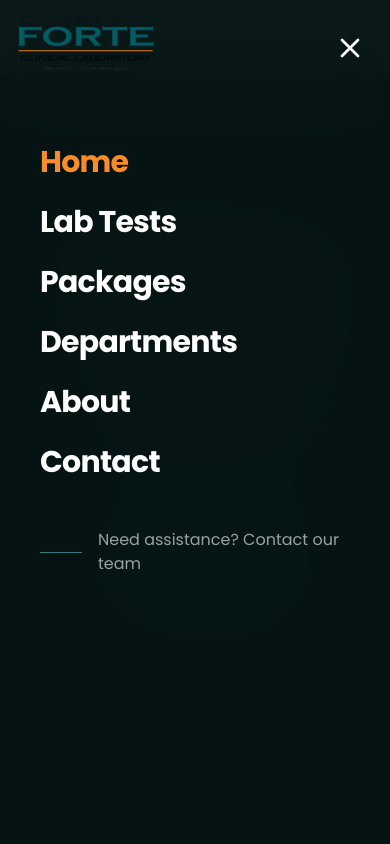
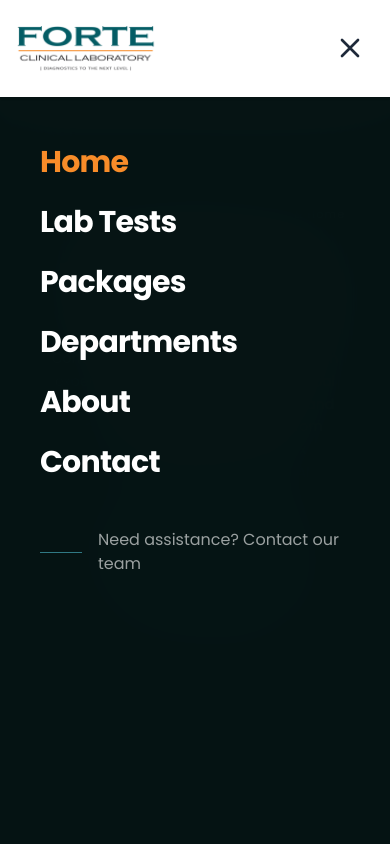
Before and after one commit to Forty-Pixels/ForteCL, a Next.js app: page / in a window 390 px wide. Both pictures are taken after a click on the button 352 px from the left and 36 px from the top of the page. Shown: the top 844 px of the page. Built offline with nearby package versions, Linux system fonts and the light colour scheme.

Commit message:
updated the mobile menu header to have a white background

```diff
--- a/components/Navbar/Navbar.tsx
+++ b/components/Navbar/Navbar.tsx
@@ -126,7 +126,7 @@ export default function Navbar({ currentPage }: NavbarProps) {
                 <div className="absolute inset-0 bg-[#061414]/98 backdrop-blur-2xl"></div>
 
                 {/* Close Button & Logo Area */}
-                <div className="absolute top-0 left-0 right-0 flex items-center justify-between px-4 sm:px-8 py-6 z-50">
+                <div className="absolute top-0 left-0 right-0 flex items-center justify-between px-4 sm:px-8 py-6 z-50 bg-white shadow-sm">
                     <Link href="/" onClick={() => setIsMenuOpen(false)}>
                         <Image
                             src="/fortecl-logo3.png"
@@ -138,7 +138,7 @@ export default function Navbar({ currentPage }: NavbarProps) {
                     </Link>
                     <button
                         onClick={() => setIsMenuOpen(false)}
-                        className="text-white p-2 hover:text-[#f88c29] transition-colors"
+                        className="text-gray-800 p-2 hover:text-[#f88c29] transition-colors"
                         aria-label="Close menu"
                     >
                         <svg className="w-8 h-8" fill="none" stroke="currentColor" viewBox="0 0 24 24">
```
